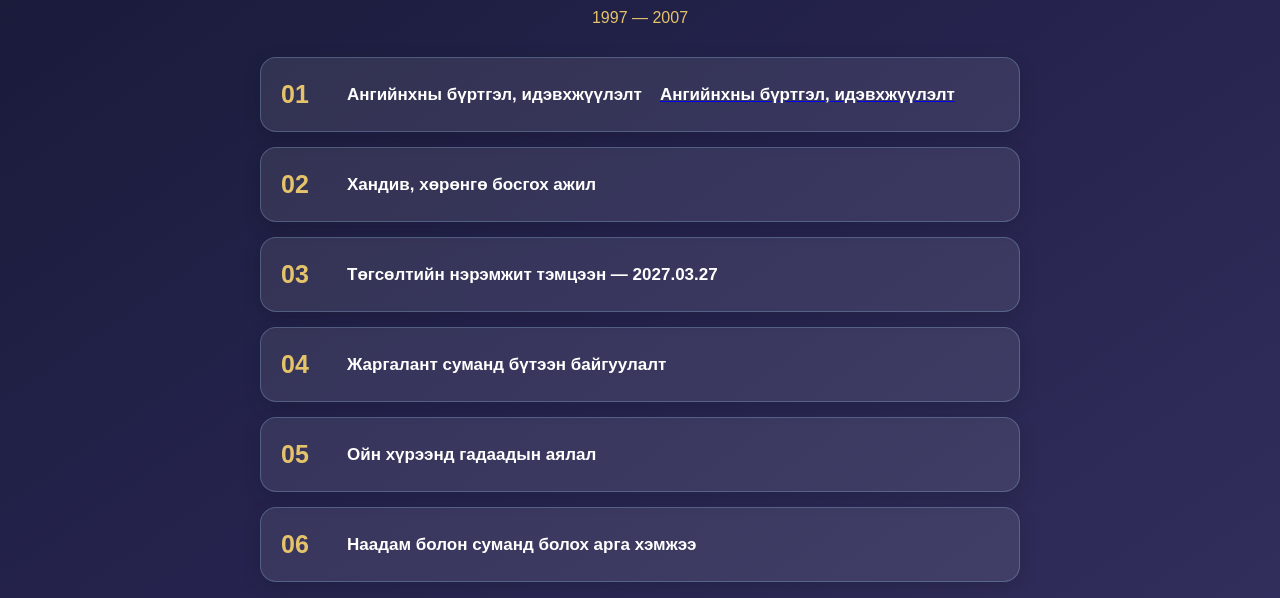
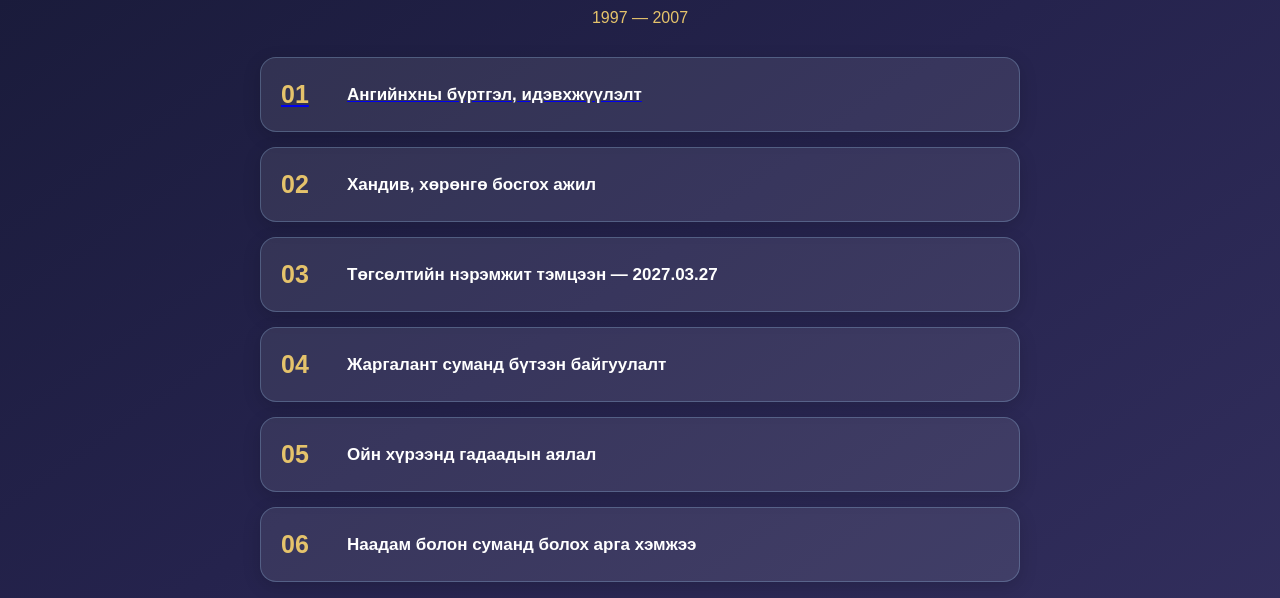
Before and after one commit to batbilegb196-design/jargalant40-app, a plain HTML site: page 20years.html in a window 1280 px wide. Shown: the part 202-800 px from the top of the page. Drawn offline with Linux system fonts and the light colour scheme.

Commit message:
Update 20years.html

```diff
--- a/20years.html
+++ b/20years.html
@@ -121,13 +121,10 @@
 
     <div class="programs">
 
-      <section class="program">
-        <div class="number">01</div>
-        <h2>Ангийнхны бүртгэл, идэвхжүүлэлт</h2>
-          <a href="./groups.html">
-            <h2>Ангийнхны бүртгэл, идэвхжүүлэлт</h2>
-          </a>
-      </section>
+       <a href="./groups.html" class="program">
+  <div class="number">01</div>
+  <h2>Ангийнхны бүртгэл, идэвхжүүлэлт</h2>
+</a>
 
       <section class="program">
         <div class="number">02</div>
```
